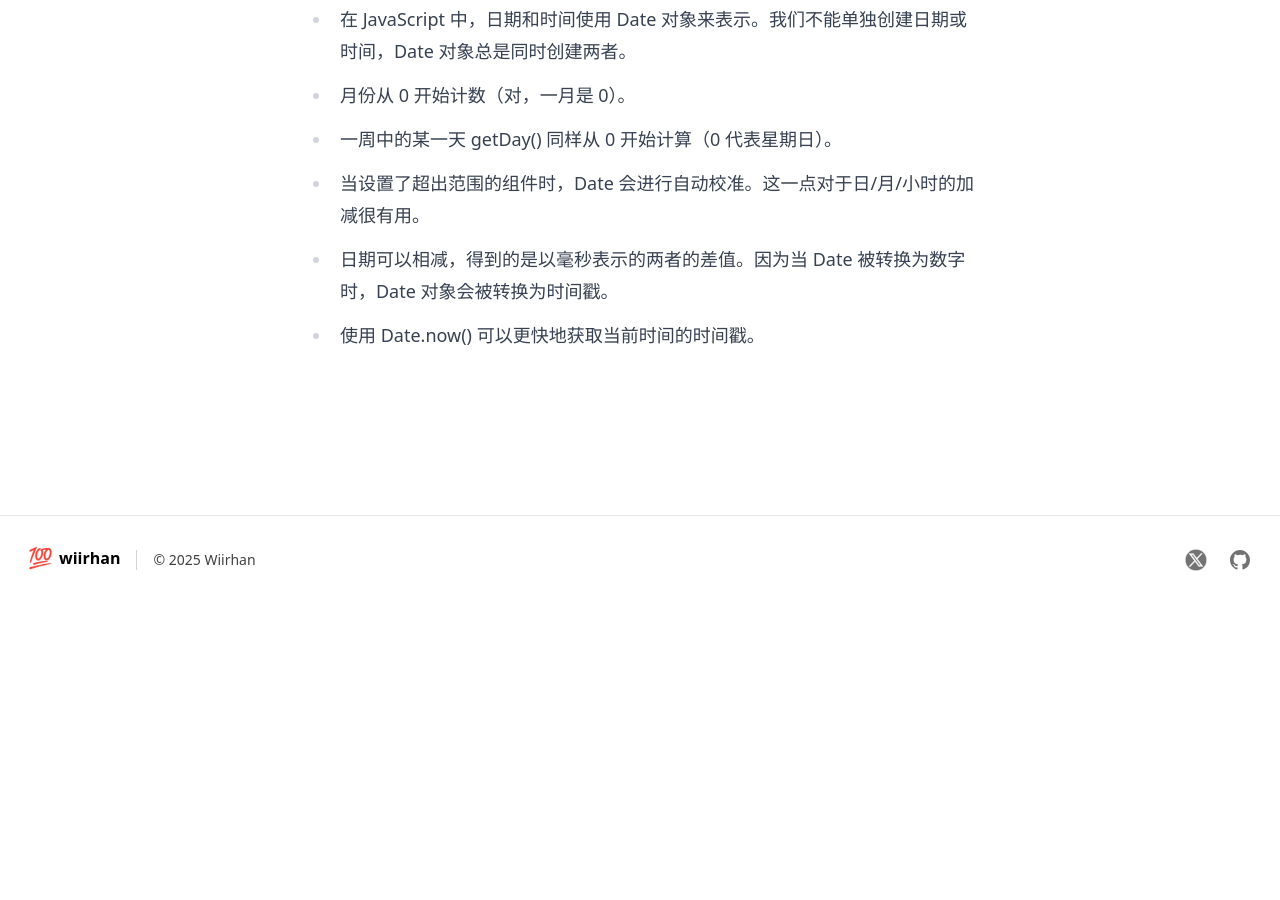
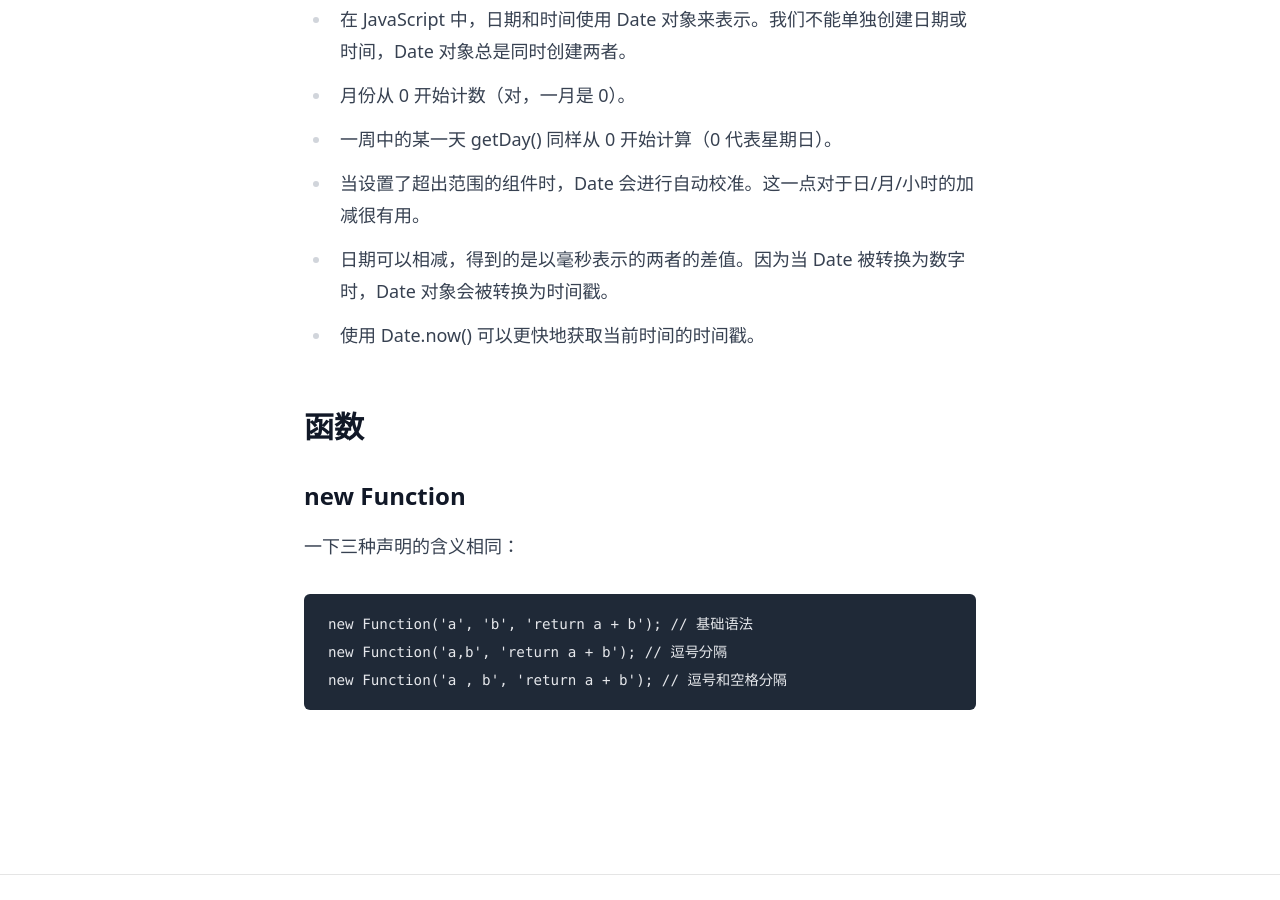
Before and after one commit to wiirhan/wiirhan.github.io, an Astro site: page /post/js-note in a window 1280 px wide. Shown: the part 7114-8014 px from the top of the page. Before the commit the page ends 7718 px from the top, so only its background shows below. Built offline with nearby package versions, Linux system fonts and the light colour scheme; Astro itself is replaced by a stand-in of ours; some packages are replaced by stand-ins of ours; code samples lack their colours.

Commit message:
feat: add notes on Function constructor in JavaScript

````diff
--- a/src/content/post/js-note.md
+++ b/src/content/post/js-note.md
@@ -210,3 +210,15 @@ sort, reverse, splice 会修改原数组
 - 当设置了超出范围的组件时，Date 会进行自动校准。这一点对于日/月/小时的加减很有用。
 - 日期可以相减，得到的是以毫秒表示的两者的差值。因为当 Date 被转换为数字时，Date 对象会被转换为时间戳。
 - 使用 Date.now() 可以更快地获取当前时间的时间戳。
+
+## 函数
+
+### new Function
+
+一下三种声明的含义相同：
+
+```js
+new Function('a', 'b', 'return a + b'); // 基础语法
+new Function('a,b', 'return a + b'); // 逗号分隔
+new Function('a , b', 'return a + b'); // 逗号和空格分隔
+```
````
